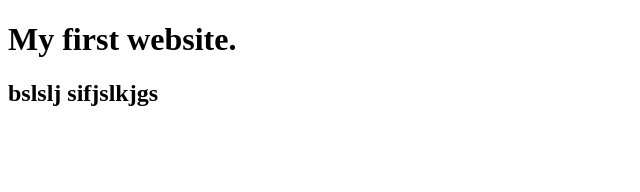
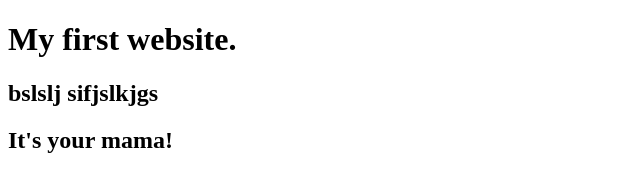
Before and after one commit to tamimkarim/my-first-website, a plain HTML site: page index.html in a window 1280 px wide. Shown: the whole page, without its empty margins (0-640 px from the left). Drawn offline with Linux system fonts and the light colour scheme.

Commit message:
Update index.html

```diff
--- a/index.html
+++ b/index.html
@@ -8,5 +8,6 @@
 <body>
     <h1>My first website.</h1>
     <h2>bslslj sifjslkjgs</h2>
+    <h2> It's your mama!</h2>
 </body>
 </html>
```
